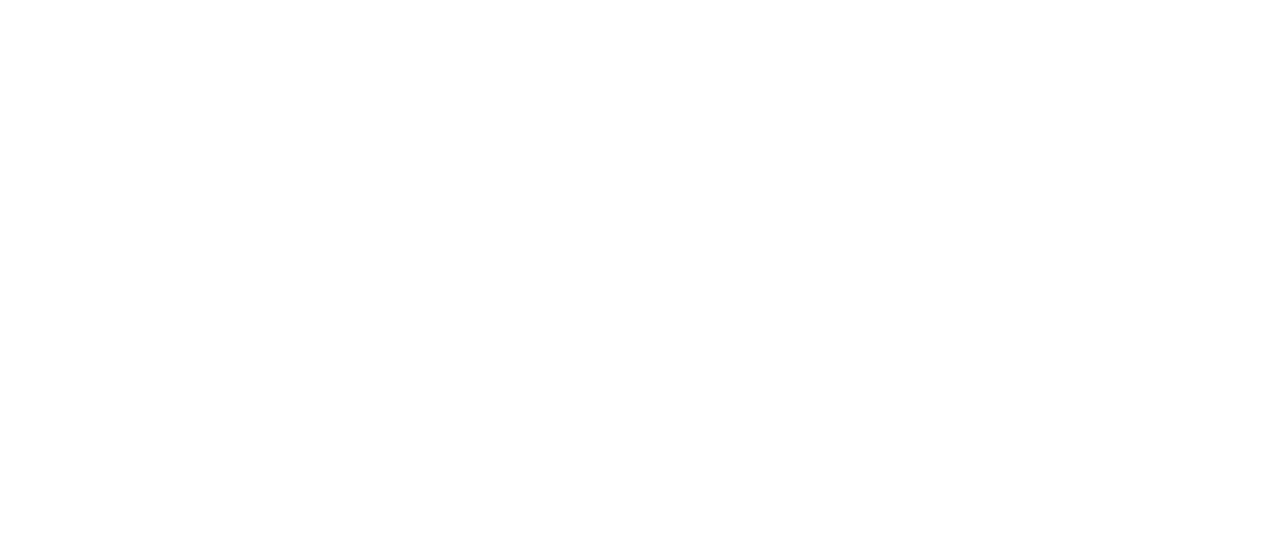
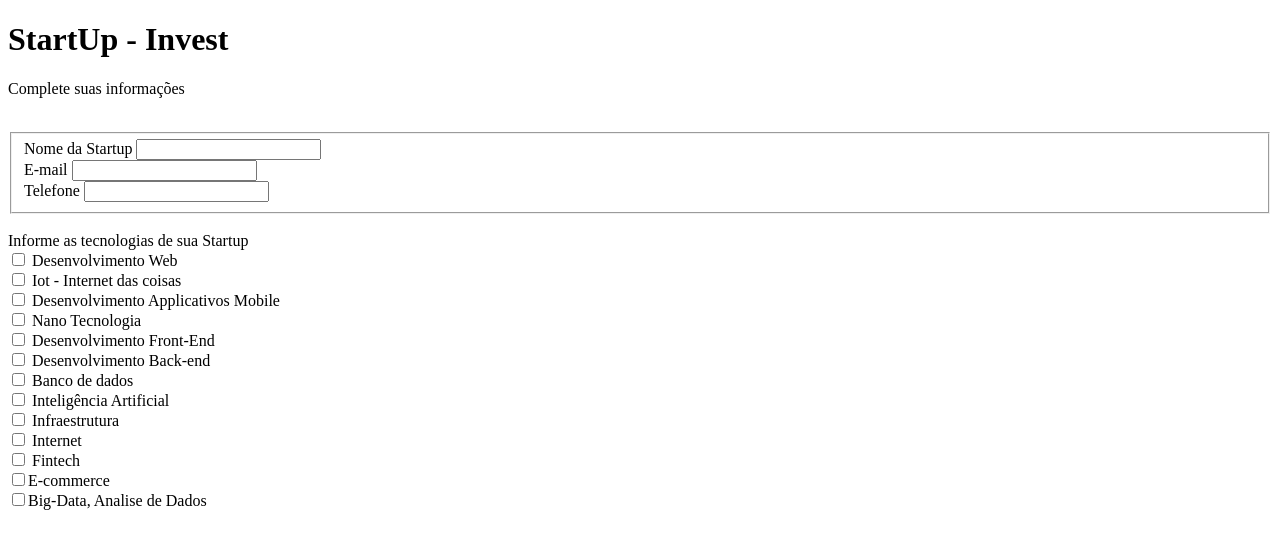
Before and after one commit to RobAndEdu/projetostartinvest, a plain HTML site: page index.html in a window 1280 px wide. Drawn offline with Linux system fonts and the light colour scheme.

Commit message:
Inicio config formulario v0.2

```diff
--- a/index.html
+++ b/index.html
@@ -1,12 +1,57 @@
 <!DOCTYPE html>
-<html lang="en">
+<html lang="pt-br">
 <head>
     <meta charset="UTF-8">
     <meta http-equiv="X-UA-Compatible" content="IE=edge">
     <meta name="viewport" content="width=device-width, initial-scale=1.0">
-    <title>Document</title>
+    <title>Startup - Invest</title>
 </head>
+
 <body>
 
+    <div>
+        <h1>StartUp - Invest</h1>
+        <p>Complete suas informações</p>
+        <br>
+        <form>
+            <fieldset>
+                <div>
+                    <label>Nome da Startup</label>
+                    <input type="text" name="nome" id="nome">
+                </div>
+
+                <div>
+                    <label>E-mail</label>
+                    <input type="email" name="e_mail" id="e_mail">
+                </div>
+
+                <div>
+                    <label>Telefone</label>
+                    <input type="phone" name="phone" id="phone">
+                </div>
+            </fieldset>
+
+            <br>
+            <div>
+                <label>Informe as tecnologias de sua Startup</label>
+                <br>
+                <input type="checkbox" name="web" id="web"> Desenvolvimento Web<br>
+                <input type="checkbox" name="iot" id="iot"> Iot - Internet das coisas<br>
+                <input type="checkbox" name="mobile" id="mobile"> Desenvolvimento Applicativos Mobile<br>
+                <input type="checkbox" name="nano" id="nano"> Nano Tecnologia<br>
+                <input type="checkbox" name="front_end" id="front"> Desenvolvimento Front-End<br>
+                <input type="checkbox" name="back_end" id="back"> Desenvolvimento Back-end<br>
+                <input type="checkbox" name="banco_dados" id="bd"> Banco de dados<br>
+                <input type="checkbox" name="ia" id="web"> Inteligência Artificial<br>
+                <input type="checkbox" name="infra" id="infra"> Infraestrutura<br>
+                <input type="checkbox" name="internet" id="internet"> Internet<br>
+                <input type="checkbox" name="fintech" id="fintech"> Fintech<br>
+                <input type="checkbox" name="e-commerce" id="e-commerce">E-commerce<br>
+                <input type="checkbox" name="bigdata" id="bigdata">Big-Data, Analise de Dados<br>
+            </div>
+
+
+        </form>
+    </div>
 </body>
 </html>
```
